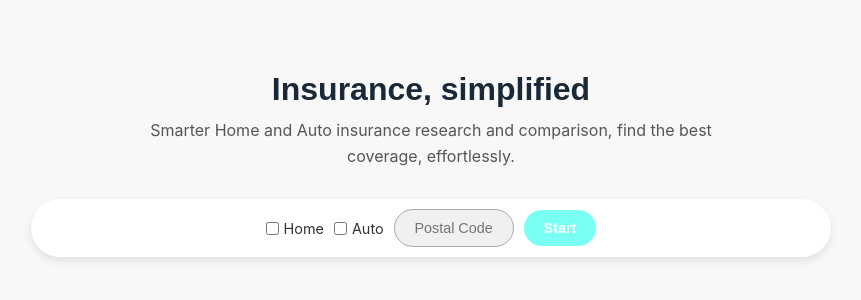
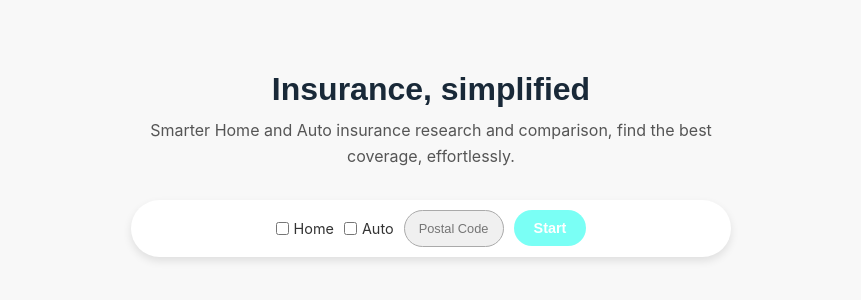
Before and after one commit to vidx3m/ince, a Next.js app: page / in a window 1280 px wide. Shown: the part 236-536 px from the top of the page, without its empty margins (209-1070 px from the left). Built offline with nearby package versions, Linux system fonts and the light colour scheme.

Commit message:
Updated landing page with How It Works section

```diff
--- a/pages/index.tsx
+++ b/pages/index.tsx
@@ -37,7 +37,7 @@ export default function Home() {
                 borderRadius: "30px",
                 boxShadow: "0 4px 8px rgba(0, 0, 0, 0.1)",
                 gap: "10px",
-                maxWidth: "800px",
+                maxWidth: "600px",
                 width: "100%"
             }}>
                 <label style={{ fontSize: "0.9rem", cursor: "pointer", display: "flex", alignItems: "center", color: "#333" }}>
@@ -49,7 +49,7 @@ export default function Home() {
 
                 <input
                     type="text"
-                    placeholder="Postal Code" style={{ fontSize: "0.8rem" }}
+                    placeholder="Postal Code"
                     maxLength={7}
                     style={{
                         padding: "10px",
@@ -58,8 +58,8 @@ export default function Home() {
                         backgroundColor: "#f0f0f0",
                         color: "#333",
                         outline: "none",
-                        fontSize: "0.9rem",
-                        width: "120px",
+                        fontSize: "0.8rem",
+                        width: "100px",
                         textAlign: "center"
                     }}
                 />
```
